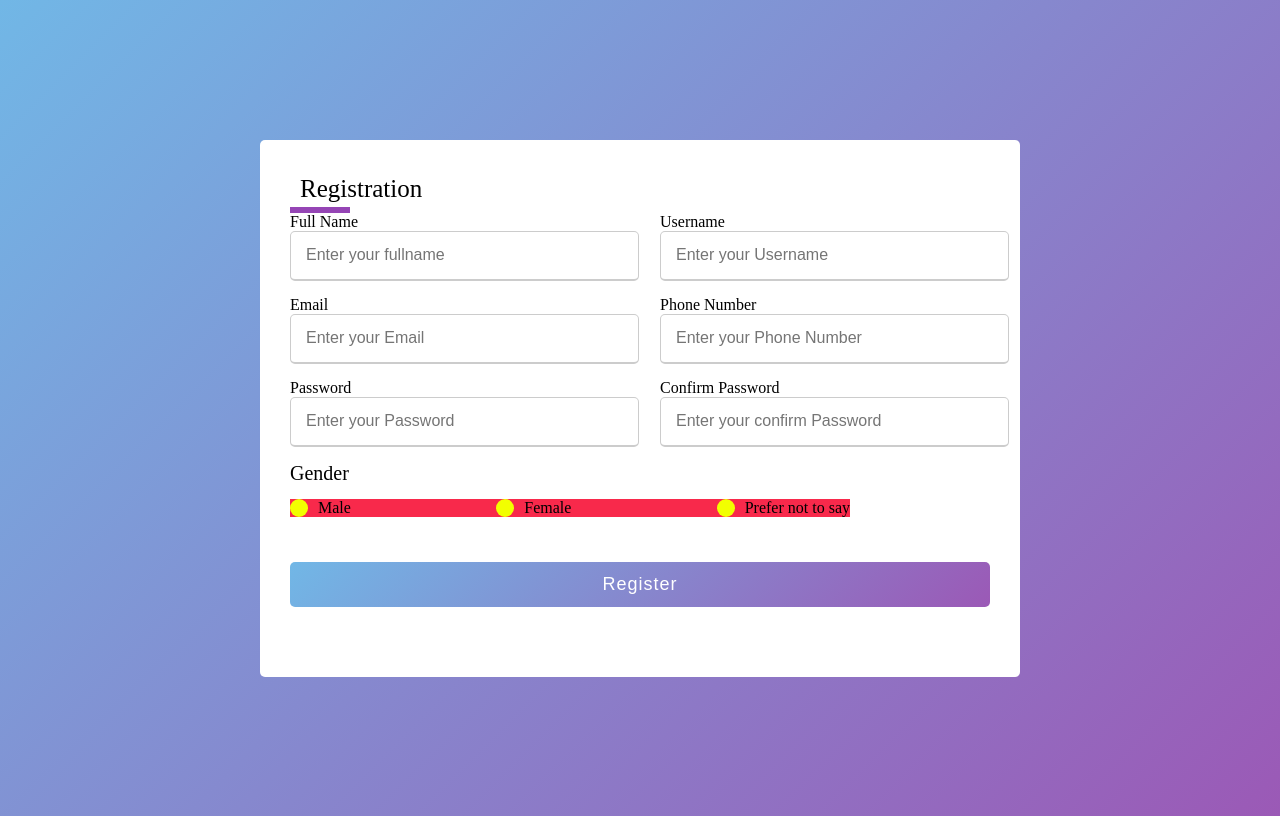
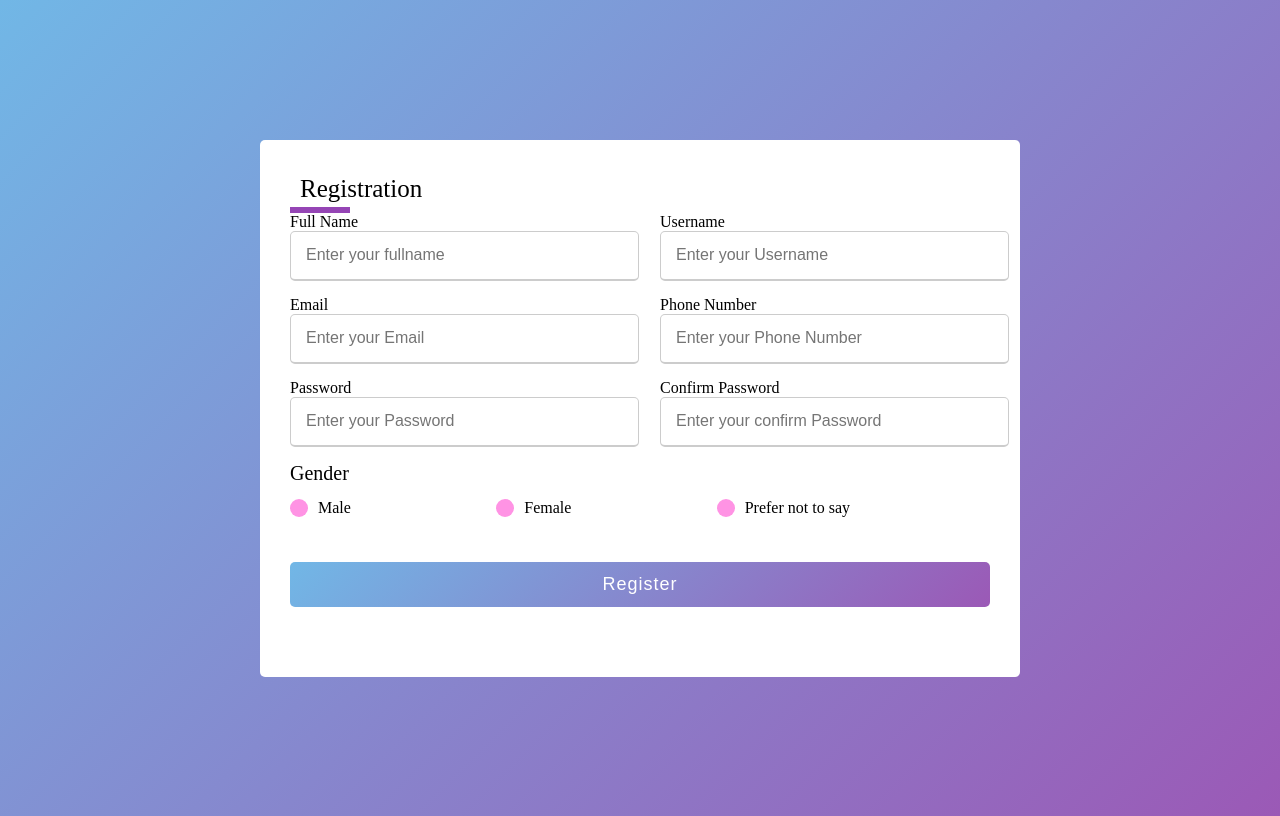
Before and after one commit to swethaananddeveloper/Form, a plain HTML site: page index.html in a window 1280 px wide. Drawn offline with Linux system fonts and the light colour scheme.

Commit message:
final submit

```diff
--- a/style.css
+++ b/style.css
@@ -48,7 +48,7 @@ form .user_details .input-box{
     margin-bottom: 15px ;
     width: calc(100% / 2 - 20px);
 }
-.user_details .input-box . details{
+.user_details .input-box .details{
     display: block;
     font-weight: 500;
     margin-bottom: 5px;
@@ -76,7 +76,7 @@ form .gender-details .gender-title{
 form .gender-details .category{
     display: flex;
     width: 80%;
-    background: rgb(248, 41, 75);
+    background: rgb(255, 255, 255);
     justify-content: space-between;
     margin: 14px 0;
 }
@@ -88,7 +88,7 @@ form .gender-details .category{
 .gender-details .category .dot{
     height: 18px;
     width: 18px;
-    background: rgb(242, 255, 0);
+    background: rgb(255, 147, 228);
     border-radius: 50%;
     margin-right: 10px;
     border: 5px;
```
Also changed, not shown: 1 other file.
